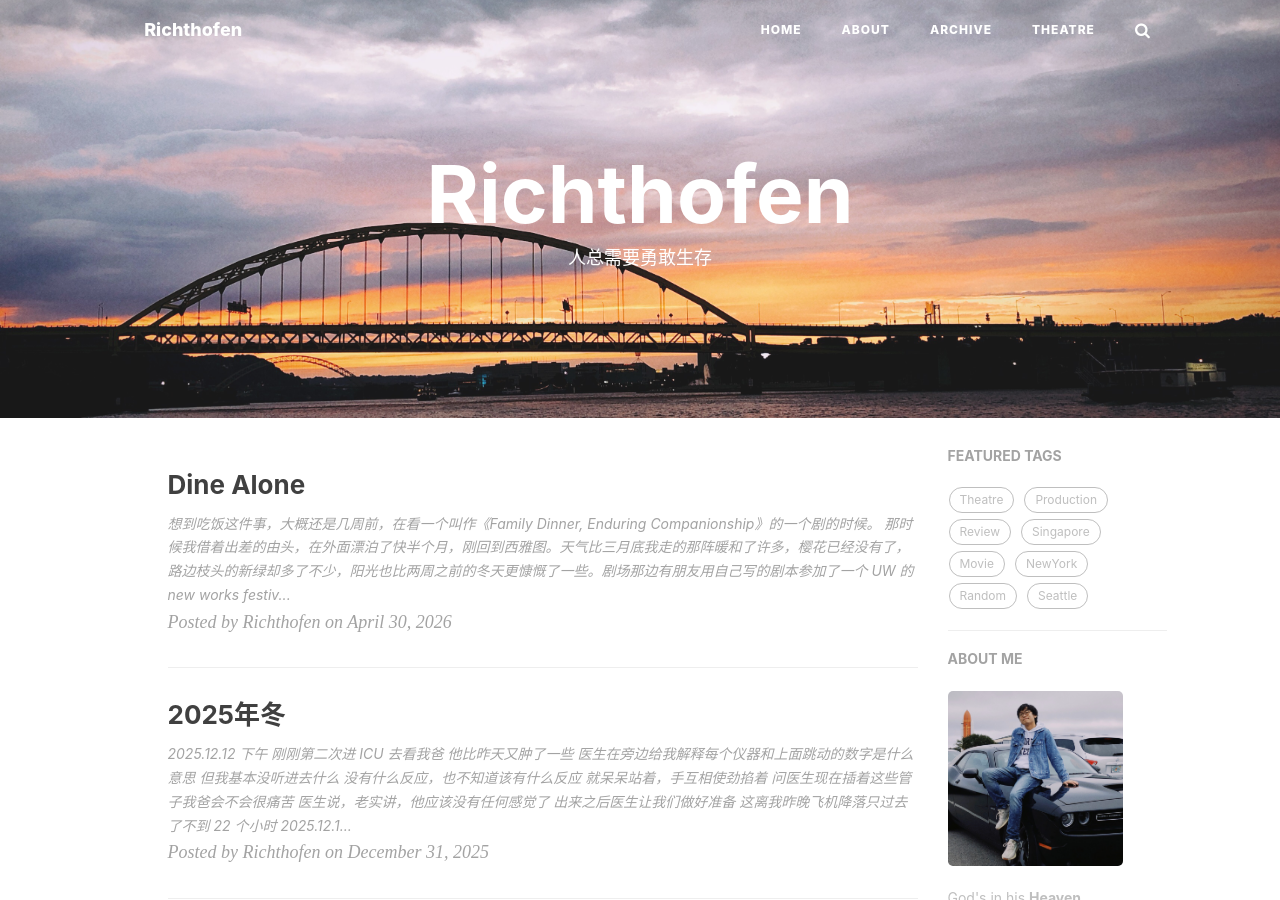
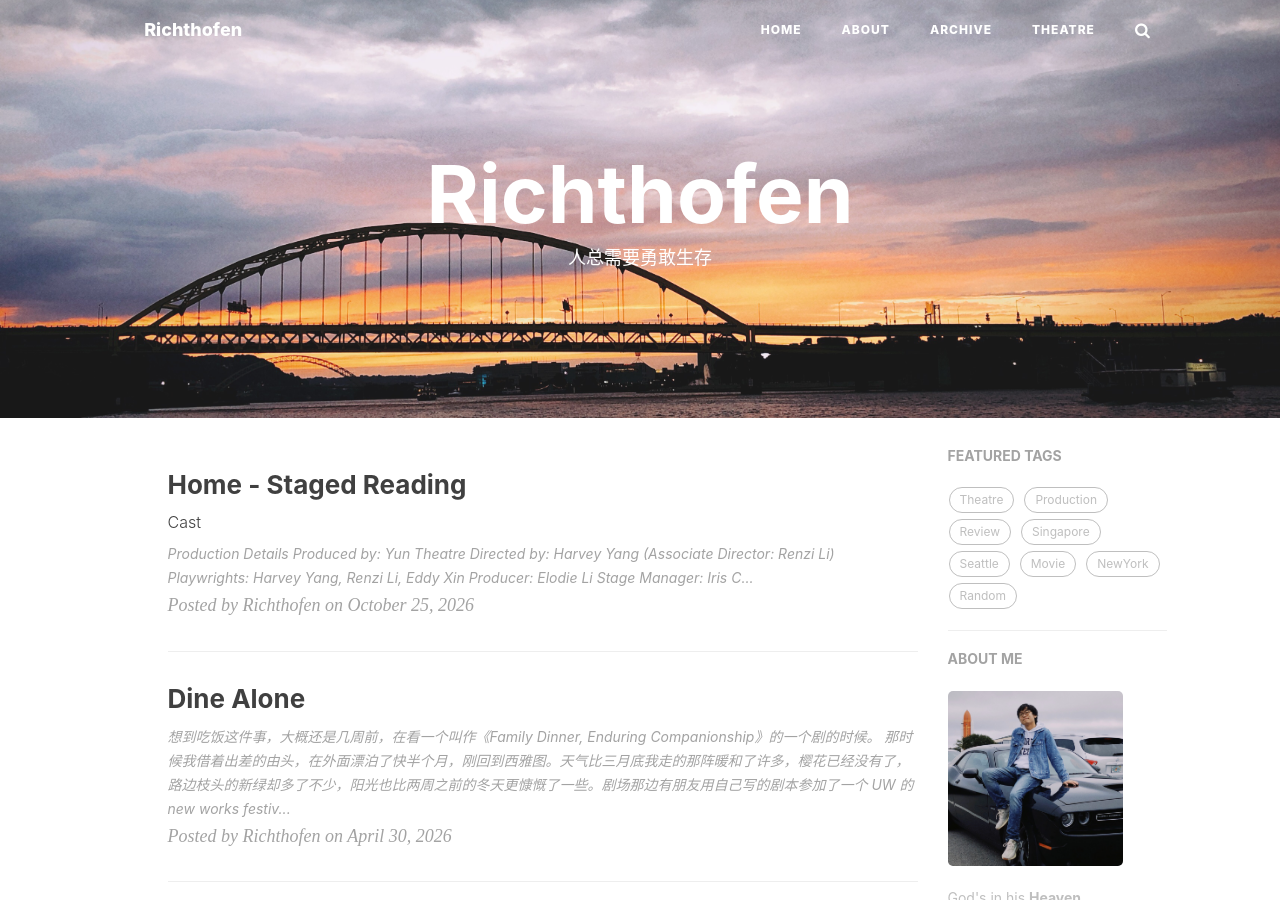
Before and after one commit to jazzplato/jazzplato.github.io, a Jekyll site: the page built from index.html, in a window 1280 px wide and 900 px high. Built offline with Jekyll 4.4.1, drawn with Linux system fonts in a browser that asks for light colours; nearby versions of some CDN libraries; the list of posts is cut into pages by our own code; comment, search, counter and statistics services are not loaded; some of the changed text lies outside the part shown.

Commit message:
Add Home staged reading 2026 theatre post
Co-authored-by: Copilot App <223556219+Copilot@users.noreply.github.com>

```diff
--- /dev/null
+++ b/_posts/theatre/productions/2026-10-25-home.md
@@ -0,0 +1,36 @@
+---
+title: "Home - Staged Reading"
+subtitle: "Cast"
+layout: post
+author: Richthofen
+header-style: text
+tags:
+  - Theatre
+  - Production
+  - Staged Reading
+  - Seattle
+---
+
+# Production Details
+- Produced by: [Yun Theatre](https://yun-theatre.com/)
+- Directed by: Harvey Yang (Associate Director: [Renzi Li](https://www.lirenzi.com/))
+- Playwrights: Harvey Yang, Renzi Li, Eddy Xin
+- Producer: Elodie Li
+- Stage Manager: Iris Chen
+- Performed at: BASE: Experimental Arts + Space, Seattle, WA, USA
+- Performed on: October 25th, 2026 (2:00 PM)
+- Official web page: [https://yun-theatre.com/home](https://yun-theatre.com/home)
+
+# My Role
+- Cast (staged reading)
+
+# Concept
+*Home* is a staged reading of three original short scripts about family and belonging, developed through a devising workshop. This was a staged reading, not a full production.
+
+# Short Plays
+- A New Year's Eve dinner with Grandma
+- Mu visits her grandmother
+- Tommy (汤汤), a plush bear
+
+# Cast
+Kefan Yi, Lisa Zhang, Lux Zhao, Sebastian Wang, Van Liu, Xinran Wang, Yihan Lin, Zoe Ding
```
Also changed, not shown: _includes/theatre/en.md (+1 -0 lines), _includes/theatre/zh.md (+1 -0 lines).
